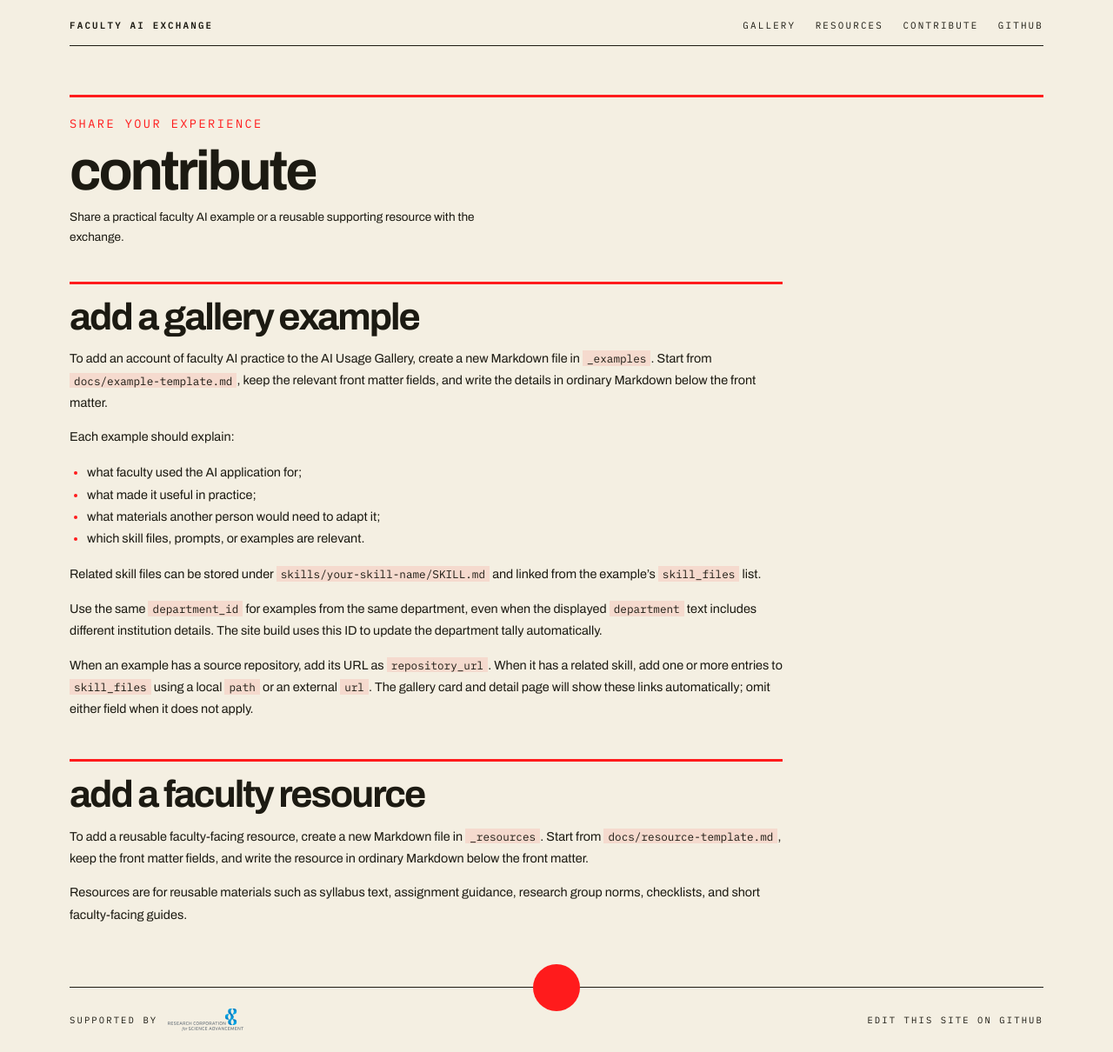
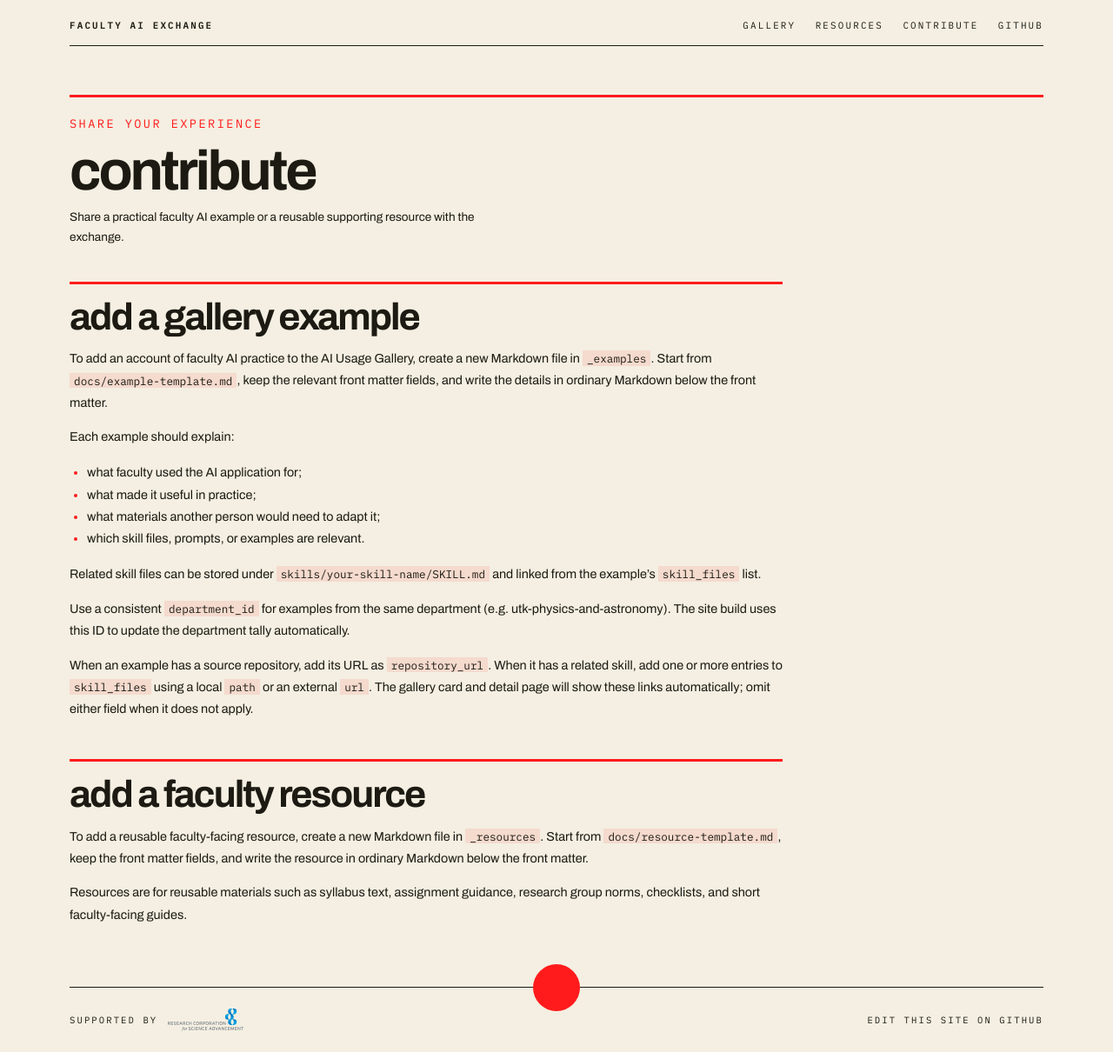
Before and after one commit to FacultyAIExchange/facultyaiexchange.github.io, a Jekyll site: the page built from contribute.md, in a window 1280 px wide. Shown: the whole page at 87% size. Built offline with Jekyll 4.4.1, drawn with Linux system fonts in a browser that asks for light colours.

Commit message:
Update contribute.md for department_id consistency
Clarified instruction on using department_id for examples.

```diff
--- a/contribute.md
+++ b/contribute.md
@@ -18,7 +18,7 @@ Each example should explain:
 
 Related skill files can be stored under `skills/your-skill-name/SKILL.md` and linked from the example's `skill_files` list.
 
-Use the same `department_id` for examples from the same department, even when the displayed `department` text includes different institution details. The site build uses this ID to update the department tally automatically.
+Use a consistent `department_id` for examples from the same department (e.g. utk-physics-and-astronomy). The site build uses this ID to update the department tally automatically.
 
 When an example has a source repository, add its URL as `repository_url`. When it has a related skill, add one or more entries to `skill_files` using a local `path` or an external `url`. The gallery card and detail page will show these links automatically; omit either field when it does not apply.
 
```
